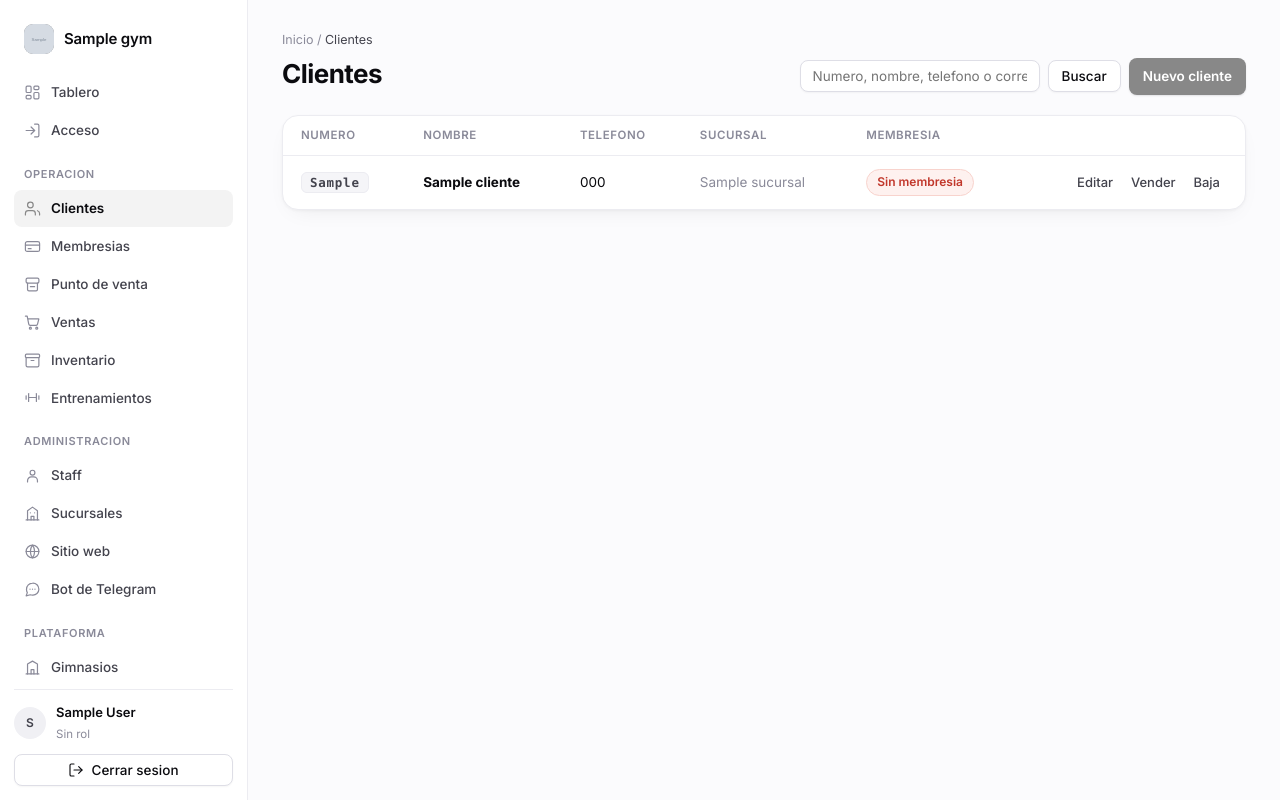
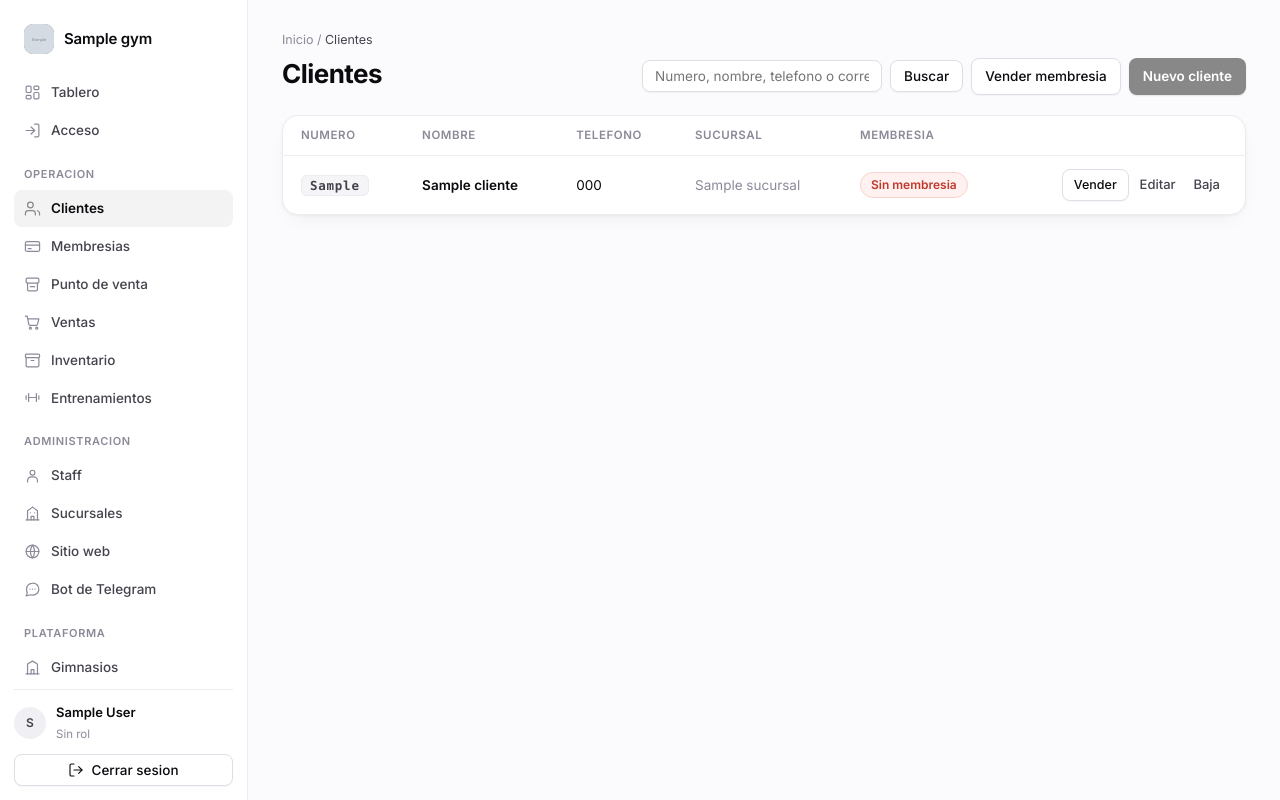
Before and after one commit to Sebas246-droid/django_gym, a Django app: page /clientes/ in a window 1280 px wide. Run offline with Django 5.2, Linux system fonts and the light colour scheme; a user stored in the database is signed in; tables that the repository leaves empty hold one stand-in row (values such as "Sample post"); grey boxes marked "Sample" are stand-in pictures.

Commit message:
Encontrar como vender una membresia y como entrar a la ficha
Vender estaba escondido en tres capas: el menu Membresias llevaba al catalogo,
no a las ventas; para vender habia que entrar a Clientes, dar con el socio y
tocar un enlace de texto entre otros dos iguales.

Ahora el menu apunta a las ventas, que es lo de todos los dias — el catalogo se
configura una vez y se llega desde ahi. La lista de clientes gana su propio
boton de vender, y en cada fila la accion va como boton, no como un enlace mas.
Dice Renovar cuando el socio ya tiene una vigente.

El nombre del socio tampoco se veia que llevara a su ficha: los enlaces del
sistema heredan color y no llevan subrayado, asi que se leia como texto suelto.
Ahora se pinta con el color de acento al pasar encima, y el resaltado de fila
se sube a un tono que de verdad se note. Lo mismo en las otras listas que
enlazan a un detalle: asistencias, ventas de membresia, compras y ventas.

Al entrar a la lista de ventas de membresia el menu resaltaba Clientes, porque
la regla solo miraba los nombres que empiezan con membresia.

Co-Authored-By: Claude Opus 5 <noreply@anthropic.com>

```diff
--- a/core/context_processors.py
+++ b/core/context_processors.py
@@ -40,7 +40,8 @@ def _menu_activo(request):
     ruta = coincidencia.view_name
     if ruta in MENU_POR_VISTA:
         return MENU_POR_VISTA[ruta]
-    if coincidencia.url_name and coincidencia.url_name.startswith('membresia'):
+    # Cubre tanto el catalogo (membresia_*) como las ventas (clientemembresia_*).
+    if coincidencia.url_name and 'membresia' in coincidencia.url_name:
         return 'membresias'
     return MENU_POR_APP.get(coincidencia.app_name, '')
 
--- a/static/css/gympilot.css
+++ b/static/css/gympilot.css
@@ -257,6 +257,9 @@ button { font-family: inherit; }
   cursor: pointer;
 }
 .btn-enlace:hover { background: #F3F3F7; color: var(--tinta); }
+
+/* Para las acciones dentro de una fila, donde un boton normal pesa de mas. */
+.btn-mini { padding: 5px 11px; font-size: 12.5px; }
 
 .btn-grande { padding: 11px 20px; font-size: 15px; border-radius: var(--r); }
 
@@ -714,7 +717,16 @@ table.o-lista td {
 }
 table.o-lista tbody tr:last-child td { border-bottom: 0; }
 table.o-lista tbody tr { transition: background .1s ease; }
-table.o-lista tbody tr:hover { background: #FCFCFE; }
+table.o-lista tbody tr:hover { background: #F6F6FA; }
+
+/*
+  Enlace al detalle desde una tabla. Los enlaces del sistema heredan color y no
+  llevan subrayado, asi que sin esto el nombre se lee como texto suelto y nadie
+  descubre que se puede entrar a la ficha.
+*/
+.enlace-detalle { color: var(--tinta); font-weight: 570; }
+.enlace-detalle:hover { color: var(--acento); text-decoration: underline; }
+table.o-lista tbody tr:hover .enlace-detalle { color: var(--acento); }
 table.o-lista .num { text-align: right; font-variant-numeric: tabular-nums; }
 table.o-lista .acciones { text-align: right; white-space: nowrap; }
 table.o-lista .vacio {
--- a/templates/base.html
+++ b/templates/base.html
@@ -50,7 +50,12 @@
         <a href="{% url 'clientes:cliente_list' %}" class="{% if menu == 'clientes' %}activo{% endif %}">
           {% include 'core/_icono.html' with nombre='clientes' %} Clientes
         </a>
-        <a href="{% url 'clientes:membresia_list' %}" class="{% if menu == 'membresias' %}activo{% endif %}">
+        {% comment %}
+        Lleva a las ventas, no al catalogo: vender es lo de todos los dias y el
+        catalogo se configura una vez. Se llega a el desde ahi.
+        {% endcomment %}
+        <a href="{% url 'clientes:clientemembresia_list' %}"
+           class="{% if menu == 'membresias' %}activo{% endif %}">
           {% include 'core/_icono.html' with nombre='membresias' %} Membresias
         </a>
         <a href="{% url 'ventas:pos' %}" class="{% if menu == 'pos' %}activo{% endif %}">
--- a/templates/clientes/asistencia_list.html
+++ b/templates/clientes/asistencia_list.html
@@ -23,7 +23,8 @@
           <td class="texto-tenue">{{ a.fecha_hora|date:'d/m/Y H:i' }}</td>
           <td><span class="numero-socio">{{ a.cliente.numero_usuario }}</span></td>
           <td>
-            <a href="{% url 'clientes:cliente_detail' a.cliente.pk %}">{{ a.cliente }}</a>
+            <a href="{% url 'clientes:cliente_detail' a.cliente.pk %}"
+               class="enlace-detalle">{{ a.cliente }}</a>
           </td>
           <td>
             {% if a.tipo == 'entrada' %}
--- a/templates/clientes/cliente_list.html
+++ b/templates/clientes/cliente_list.html
@@ -5,6 +5,7 @@
 {% block encabezado %}Clientes{% endblock %}
 
 {% block acciones %}
+  <a href="{% url 'clientes:clientemembresia_create' %}" class="btn">Vender membresia</a>
   <a href="{% url 'clientes:cliente_create' %}" class="btn btn-primario">Nuevo cliente</a>
 {% endblock %}
 
@@ -30,8 +31,8 @@
         <tr>
           <td><span class="numero-socio">{{ cliente.numero_usuario }}</span></td>
           <td>
-            <a href="{% url 'clientes:cliente_detail' cliente.pk %}">
-              <strong>{{ cliente.nombre }}</strong>
+            <a href="{% url 'clientes:cliente_detail' cliente.pk %}" class="enlace-detalle">
+              {{ cliente.nombre }}
             </a>
           </td>
           <td>{{ cliente.telefono|default:'-' }}</td>
@@ -45,10 +46,14 @@
               {% endif %}
             {% endwith %}
           </td>
+          {% comment %}
+          Vender es la accion que deja dinero: va como boton, no como un enlace
+          mas entre otros dos.
+          {% endcomment %}
           <td class="acciones">
+            <a href="{% url 'clientes:clientemembresia_create' %}?cliente={{ cliente.pk }}"
+               class="btn btn-mini">{% if cliente.esta_al_corriente %}Renovar{% else %}Vender{% endif %}</a>
             <a href="{% url 'clientes:cliente_update' cliente.pk %}" class="btn-enlace">Editar</a>
-            <a href="{% url 'clientes:clientemembresia_create' %}?cliente={{ cliente.pk }}"
-               class="btn-enlace">Vender</a>
             <a href="{% url 'clientes:cliente_delete' cliente.pk %}" class="btn-enlace">Baja</a>
           </td>
         </tr>
--- a/templates/clientes/clientemembresia_list.html
+++ b/templates/clientes/clientemembresia_list.html
@@ -25,9 +25,8 @@
         <tr>
           <td class="texto-tenue">{{ cm.fecha_pago|date:'d/m/Y H:i' }}</td>
           <td>
-            <a href="{% url 'clientes:cliente_detail' cm.cliente.pk %}">
-              <strong>{{ cm.cliente }}</strong>
-            </a>
+            <a href="{% url 'clientes:cliente_detail' cm.cliente.pk %}"
+               class="enlace-detalle">{{ cm.cliente }}</a>
           </td>
           <td>{{ cm.membresia.nombre }}</td>
           <td class="texto-tenue">{{ cm.inicio|date:'d/m/Y' }} al {{ cm.fin|date:'d/m/Y' }}</td>
--- a/templates/inventario/compra_list.html
+++ b/templates/inventario/compra_list.html
@@ -21,7 +21,7 @@
     <tbody>
       {% for c in compras %}
         <tr>
-          <td><a href="{% url 'inventario:compra_detail' c.pk %}"><strong>{{ c.pk }}</strong></a></td>
+          <td><a href="{% url 'inventario:compra_detail' c.pk %}" class="enlace-detalle">{{ c.pk }}</a></td>
           <td class="texto-tenue">{{ c.fecha|date:'d/m/Y H:i' }}</td>
           <td>{{ c.proveedor|default:'Sin proveedor' }}</td>
           <td class="texto-tenue">{{ c.sucursal }}</td>
--- a/templates/ventas/venta_list.html
+++ b/templates/ventas/venta_list.html
@@ -22,7 +22,7 @@
     <tbody>
       {% for v in ventas %}
         <tr>
-          <td><a href="{% url 'ventas:venta_detail' v.pk %}"><strong>{{ v.pk }}</strong></a></td>
+          <td><a href="{% url 'ventas:venta_detail' v.pk %}" class="enlace-detalle">{{ v.pk }}</a></td>
           <td class="texto-tenue">{{ v.fecha|date:'d/m/Y H:i' }}</td>
           <td>{{ v.cliente|default:'Mostrador' }}</td>
           <td class="texto-tenue">{{ v.sucursal }}</td>
```
